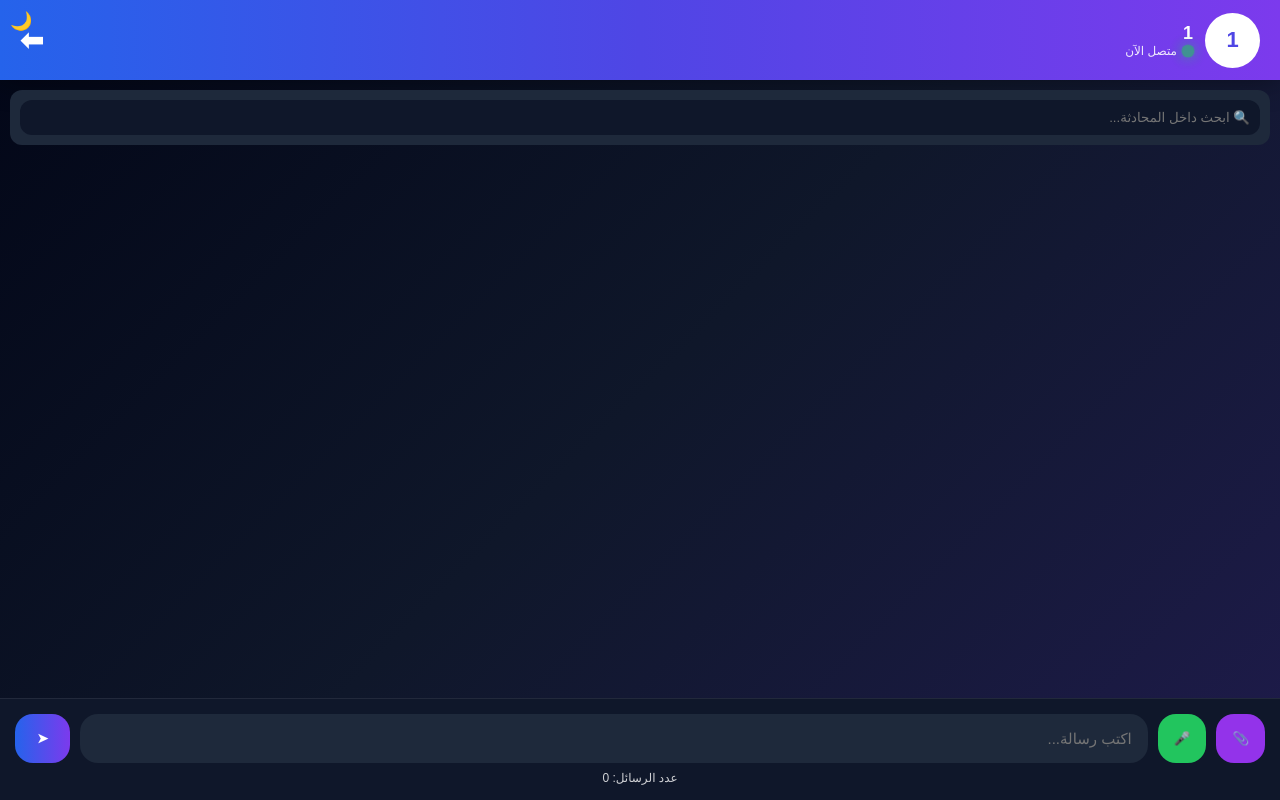
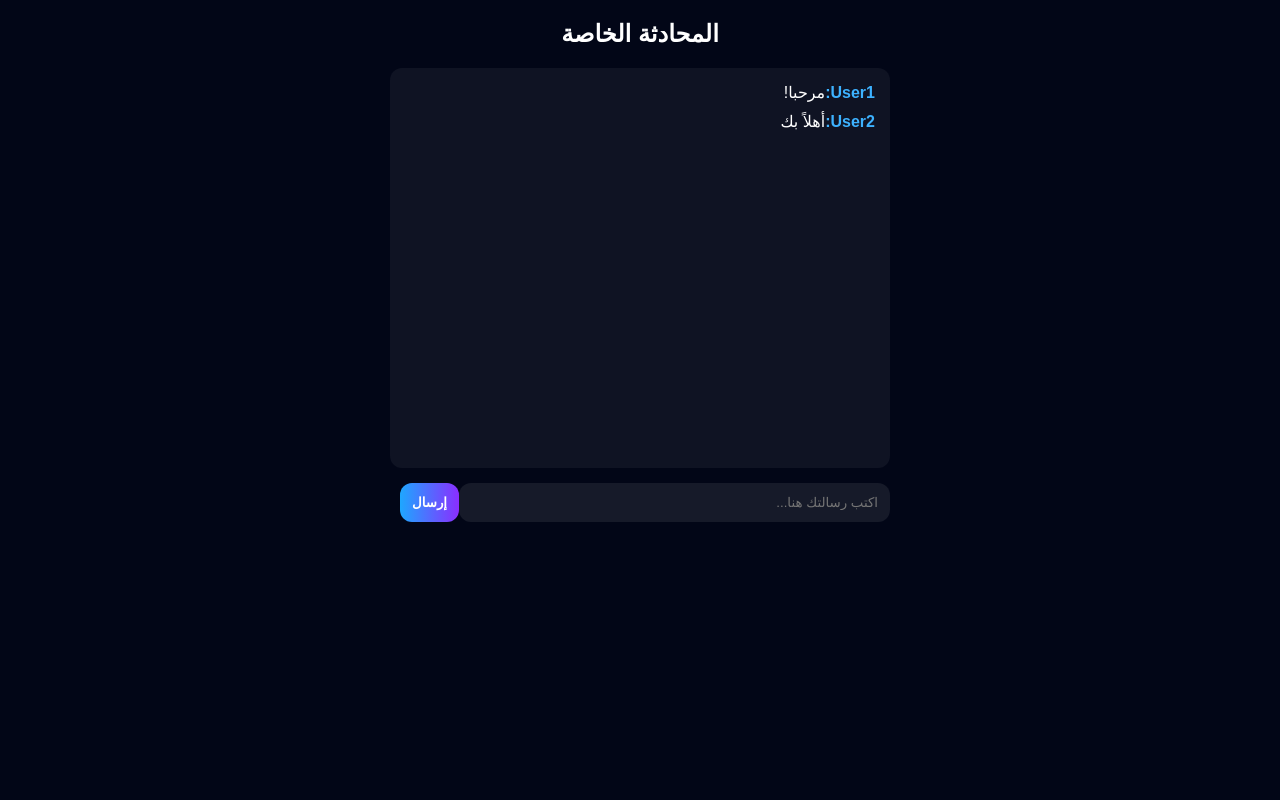
Before and after one commit to flwzrnt3-png/RoqLanChat, a Flask app: page /chat/1 in a window 1280 px wide. Run offline with Flask 3, Linux system fonts and the light colour scheme; the visitor is signed in with stand-in values (Sample User, id 1); data that the repository does not hold is empty.

Commit message:
Update chat.html

```diff
--- a/templates/chat.html
+++ b/templates/chat.html
@@ -3,145 +3,65 @@
 <head>
 <meta charset="UTF-8">
 <meta name="viewport" content="width=device-width, initial-scale=1.0">
-<title>ROVIQ - المحادثة الخاصة</title>
+<title>ROVIQ - المحادثة</title>
 
 <style>
 *{margin:0;padding:0;box-sizing:border-box;font-family:Arial,sans-serif;}
 body{
-height:100vh;
-background:linear-gradient(135deg,#020617,#0f172a,#1e1b4b);
+background:#020617;
 color:white;
-display:flex;
-flex-direction:column;
-overflow:hidden;
+padding:20px;
 }
-a{text-decoration:none;color:white;}
-.header{
-height:80px;
-background:linear-gradient(90deg,#2563eb,#4f46e5,#7c3aed);
-display:flex;align-items:center;justify-content:space-between;
-padding:0 20px;box-shadow:0 0 30px rgba(0,0,0,.4);
+.container{
+max-width:500px;
+margin:auto;
 }
-.left{display:flex;align-items:center;gap:12px;}
-.profile{width:55px;height:55px;border-radius:50%;object-fit:cover;border:3px solid white;}
-.default-profile{width:55px;height:55px;border-radius:50%;background:white;color:#4f46e5;
-display:flex;align-items:center;justify-content:center;font-weight:bold;font-size:22px;}
-.userinfo{display:flex;flex-direction:column;}
-.username{font-size:18px;font-weight:bold;}
-.status{font-size:12px;opacity:.9;display:flex;align-items:center;gap:6px;}
-.online-dot{width:10px;height:10px;background:#22c55e;border-radius:50%;box-shadow:0 0 10px #22c55e;animation:pulse 1.5s infinite;}
-@keyframes pulse{0%{transform:scale(1);opacity:1;}50%{transform:scale(1.3);opacity:.7;}100%{transform:scale(1);opacity:1;}}
-.logo{font-size:28px;font-weight:bold;}
-.messages{flex:1;overflow-y:auto;padding:20px;display:flex;flex-direction:column;gap:14px;scroll-behavior:smooth;}
-.messages::-webkit-scrollbar{width:6px;}
-.messages::-webkit-scrollbar-thumb{background:#4f46e5;border-radius:20px;}
-.mine{display:flex;justify-content:flex-end;}
-.other{display:flex;justify-content:flex-start;}
-.bubble{max-width:85%;min-width:100px;padding:15px 18px;border-radius:18px;word-break:break-word;font-size:16px;line-height:1.7;box-shadow:0 5px 20px rgba(0,0,0,.2);position:relative;}
-.mine .bubble{background:linear-gradient(90deg,#4f46e5,#7c3aed);border-bottom-right-radius:6px;}
-.other .bubble{background:#1e293b;border:1px solid rgba(255,255,255,.08);border-bottom-left-radius:6px;}
-.sender{font-size:12px;opacity:.8;margin-bottom:6px;font-weight:bold;}
-.msg-text{font-size:16px;line-height:1.7;}
-.time{font-size:11px;opacity:.6;margin-top:6px;text-align:right;}
-.reactions{margin-top:6px;display:flex;gap:6px;font-size:18px;}
-.read-status{font-size:11px;opacity:.6;margin-top:4px;text-align:left;}
-.bottom{padding:15px;background:#0f172a;border-top:1px solid rgba(255,255,255,.08);}
-.chat-form{display:flex;gap:10px;}
-.msginput{flex:1;padding:16px;border:none;outline:none;border-radius:18px;background:#1e293b;color:white;font-size:15px;}
-.sendbtn{padding:16px 22px;border:none;border-radius:18px;cursor:pointer;font-weight:bold;color:white;background:linear-gradient(90deg,#2563eb,#7c3aed);}
-.attachbtn{padding:16px;border:none;border-radius:18px;cursor:pointer;font-weight:bold;color:white;background:#9333ea;}
-.voicebtn{padding:16px;border:none;border-radius:18px;cursor:pointer;font-weight:bold;color:white;background:#22c55e;}
-.counter{font-size:12px;opacity:.8;margin-top:8px;text-align:center;}
-.typing{font-size:12px;color:#60a5fa;margin-top:5px;text-align:right;font-style:italic;}
-.search-box{padding:10px;background:#1e293b;border-radius:12px;margin:10px;}
-.search-input{width:100%;padding:10px;border:none;border-radius:12px;background:#0f172a;color:white;}
-.theme-toggle{position:absolute;top:10px;left:10px;cursor:pointer;font-size:18px;}
+h2{text-align:center;margin-bottom:20px;}
+.messages{
+background:rgba(255,255,255,.05);
+padding:15px;
+border-radius:12px;
+height:400px;
+overflow-y:auto;
+margin-bottom:15px;
+}
+.msg{
+margin-bottom:10px;
+}
+.sender{font-weight:bold;color:#3db2ff;}
+.text{margin-left:10px;}
+form{display:flex;}
+input{
+flex:1;
+padding:12px;
+border:none;
+border-radius:12px;
+background:rgba(255,255,255,.08);
+color:white;
+}
+button{
+padding:12px;
+border:none;
+border-radius:12px;
+background:linear-gradient(90deg,#1ea7ff,#8a2eff);
+color:white;
+font-weight:bold;
+cursor:pointer;
+margin-left:10px;
+}
 </style>
 </head>
 <body>
-
-<div class="header">
-<div class="left">
-{% if profile_pic %}
-<img class="profile" src="/static/profiles/{{ profile_pic }}">
-{% else %}
-<div class="default-profile">{{ receiver[0]|upper }}</div>
-{% endif %}
-<div class="userinfo">
-<div class="username">{{ receiver }}</div>
-<div class="status"><span class="online-dot"></span> متصل الآن</div>
+<div class="container">
+<h2>المحادثة الخاصة</h2>
+<div class="messages">
+<div class="msg"><span class="sender">User1:</span><span class="text">مرحبا!</span></div>
+<div class="msg"><span class="sender">User2:</span><span class="text">أهلاً بك</span></div>
 </div>
+<form method="POST">
+<input type="text" name="msg" placeholder="اكتب رسالتك هنا..." required>
+<button type="submit">إرسال</button>
+</form>
 </div>
-<div class="logo"><a href="/users">⬅</a></div>
-</div>
-
-<div class="search-box">
-<input class="search-input" placeholder="🔍 ابحث داخل المحادثة...">
-</div>
-
-<div class="messages" id="messages">
-{% for user,text,time in messages %}
-{% if user == current_user %}
-<div class="mine">
-<div class="bubble">
-<div class="msg-text">{{ text }}</div>
-<div class="time">{{ time }}</div>
-<div class="read-status">✅✅ مقروءة</div>
-<div class="reactions">👍 ❤️ 😂 😮</div>
-</div>
-</div>
-{% else %}
-<div class="other">
-<div class="bubble">
-<div class="sender">{{ user }}</div>
-<div class="msg-text">{{ text }}</div>
-<div class="time">{{ time }}</div>
-<div class="reactions">👍 ❤️ 😂 😮</div>
-</div>
-</div>
-{% endif %}
-{% endfor %}
-</div>
-
-<div class="bottom">
-<form method="POST" class="chat-form" enctype="multipart/form-data">
-<button class="attachbtn" type="button">📎</button>
-<button class="voicebtn" type="button">🎤</button>
-<input class="msginput" name="msg" placeholder="اكتب رسالة..." autocomplete="off">
-<button class="sendbtn" type="submit">➤</button>
-</form>
-<div class="typing" id="typing"></div>
-<div class="counter">عدد الرسائل: {{ messages|length }}</div>
-</div>
-
-<div class="theme-toggle" onclick="toggleTheme()">🌙</div>
-
-<script>
-const messages = document.getElementById("messages");
-messages.scrollTop = messages.scrollHeight;
-
-// مؤشر الكتابة
-const input = document.querySelector(".msginput");
-const typing = document.getElementById("typing");
-input.addEventListener("input", () => {
-  typing.innerText = input.value.trim() !== "" ? "يكتب الآن..." : "";
-});
-
-// زر المرفقات
-document.querySelector(".attachbtn").addEventListener("click", () => {
-  alert("ميزة إرسال الصور/الملفات 🚀");
-});
-
-// زر الصوت
-document.querySelector(".voicebtn").addEventListener("click", () => {
-  alert("ميزة تسجيل الرسائل الصوتية 🎤");
-});
-
-// تبديل الثيم
-function toggleTheme(){
-  document.body.classList.toggle("light");
-}
-</script>
-
 </body>
 </html>
```
